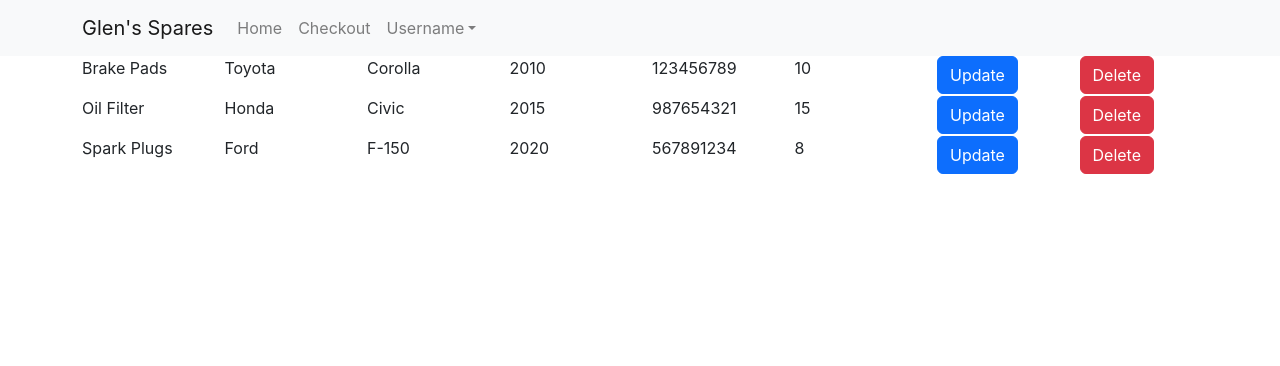
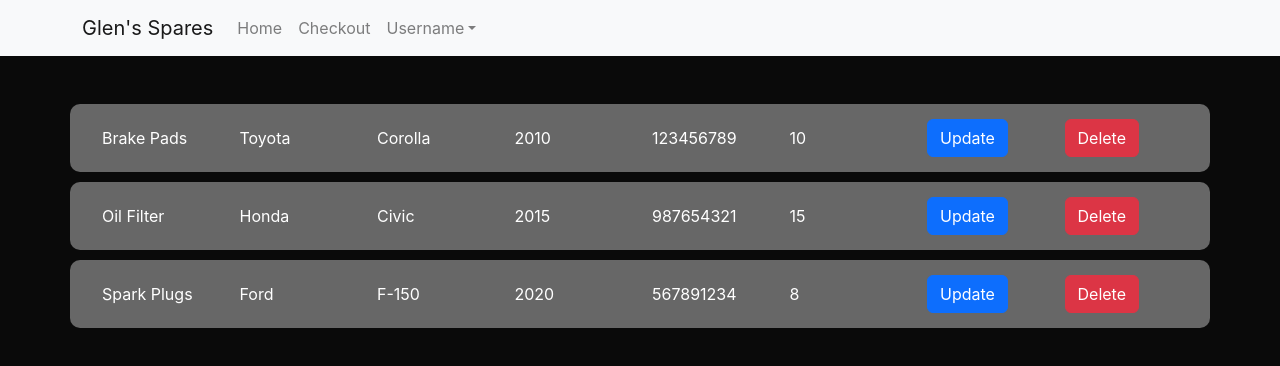
Before and after one commit to EConradie/DV200_MidTermAssessment, a React (Create React App) app in the folder client/: page /admin in a window 1280 px wide. Shown: the top 366 px of the page. Built offline with nearby package versions, Linux system fonts and the light colour scheme.

Commit message:
commit styling

```diff
--- a/client/src/App.js
+++ b/client/src/App.js
@@ -22,7 +22,7 @@ function App() {
     <>
       <Navigation />
 
-      <Contatiner>
+      <Contatiner className='mt-5'>
         <Routes>
           <Route exact path="/" element={<Landingpage />} />
           <Route path='/checkout' element={<Checkout />} />
--- a/client/src/components/adminProduct.js
+++ b/client/src/components/adminProduct.js
@@ -38,7 +38,7 @@ function AdminProduct() {
   return (
     <>
       {products.map((product) => (
-        <Row key={product.id}>
+        <Row key={product.id} className='product-container d-flex align-items-center'>
           <Col>
             <p>{product.name}</p>
           </Col>
--- a/client/src/components/product.js
+++ b/client/src/components/product.js
@@ -1,5 +1,6 @@
 import Row from 'react-bootstrap/Row';
 import Col from 'react-bootstrap/Col';
+import Button from 'react-bootstrap/Button';
 
 function Product() {
 
@@ -37,7 +38,7 @@ function Product() {
   return (
     <>
       {products.map((product) => (
-        <Row key={product.id}>
+        <Row key={product.id} className='product-container d-flex align-items-center'>
           <Col xs={2}>
             <p>{product.name}</p>
           </Col>
@@ -50,7 +51,7 @@ function Product() {
             <p>{product.model}</p>
           </Col>
 
-          <Col xs={2}>
+          <Col xs={1}>
             <p>{product.year}</p>
           </Col>
 
@@ -58,8 +59,12 @@ function Product() {
             <p>{product.chase}</p>
           </Col>
 
+          <Col xs={1}>
+            <p>{product.stock}</p>
+          </Col>
+
           <Col xs={2}>
-            <p>{product.stock}</p>
+            <Button variant="primary">Add to cart</Button>
           </Col>
         </Row>
       ))}
--- a/client/src/index.css
+++ b/client/src/index.css
@@ -1,3 +1,15 @@
+:root {
+
+  /* Colors */
+ --yellow: #DEF81D;
+ --blue: #1DC3F8;
+ --dark-grey: #0A0A0A;
+ --medium-grey: #111111;
+ --grey: #373737;
+ --light-grey: #676767;
+ --white: #ffffff;
+}
+
 body {
   margin: 0;
   font-family: -apple-system, BlinkMacSystemFont, 'Segoe UI', 'Roboto', 'Oxygen',
@@ -5,9 +17,26 @@ body {
     sans-serif;
   -webkit-font-smoothing: antialiased;
   -moz-osx-font-smoothing: grayscale;
+  background-color: var(--dark-grey);
 }
 
 code {
   font-family: source-code-pro, Menlo, Monaco, Consolas, 'Courier New',
     monospace;
 }
+
+p {
+  margin: 0;
+}
+
+.text-center {
+  text-align: center;
+}
+
+.product-container {
+  padding: 15px 20px;
+  background-color: var(--light-grey);
+  border-radius: 10px;
+  margin-bottom: 10px;
+  color: var(--white);
+}
```
